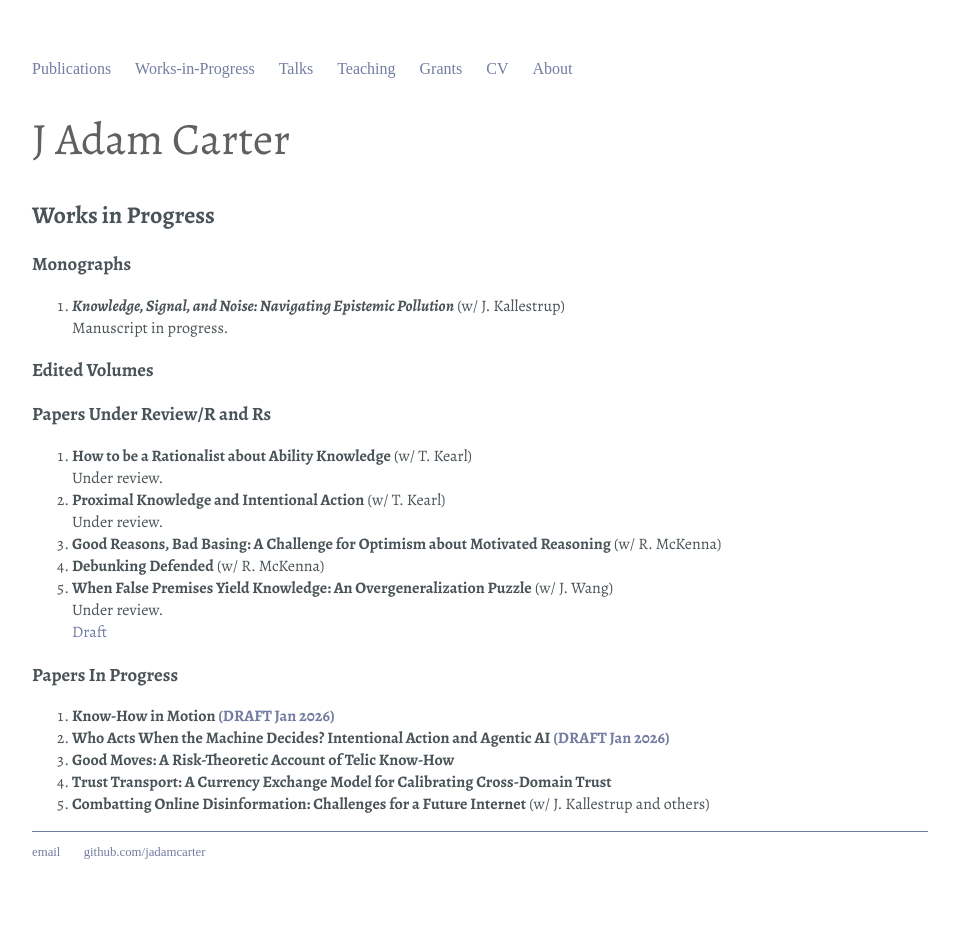
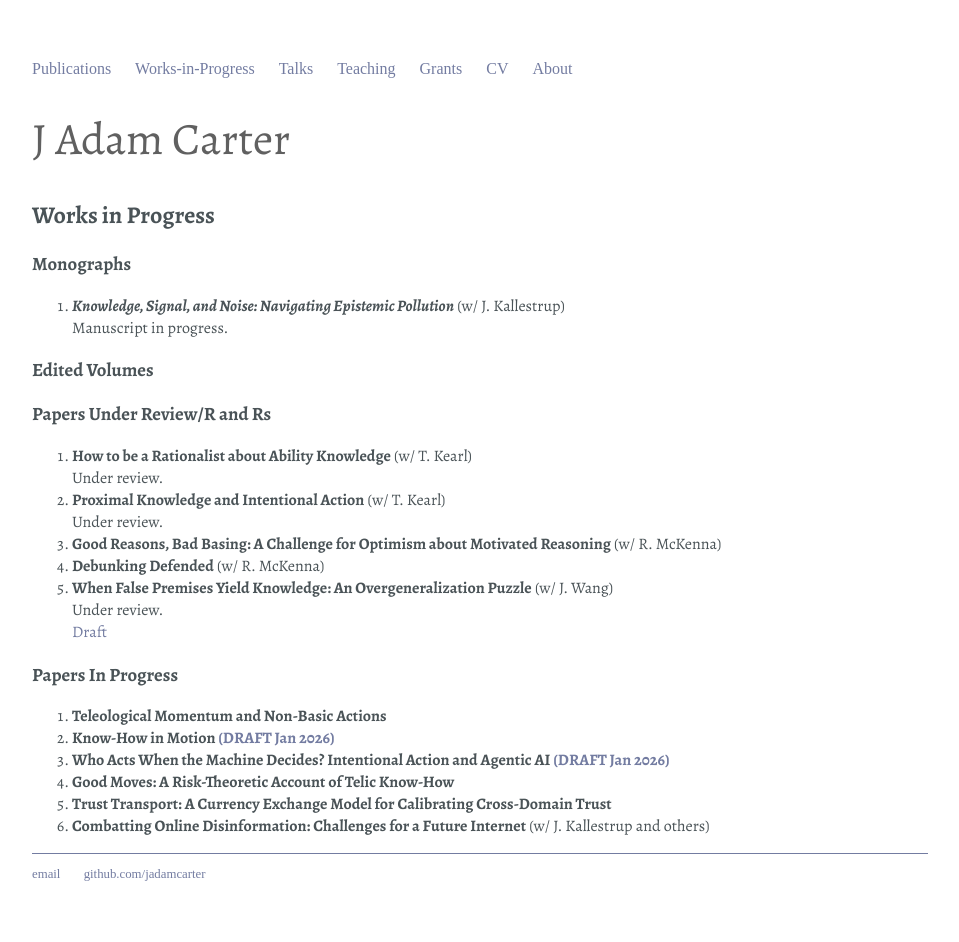
Before and after one commit to jadamcarter/jadamcarter.github.io, a Jekyll site: the page built from Works-in-Progress/index.html, in a window 1280 px wide. Shown: the whole page, without its empty margins (160-1119 px from the left). Built offline with Jekyll 4.4.1, drawn with Linux system fonts in a browser that asks for light colours; some web fonts are replaced; before the commit the page ends 920 px from its top, so only the background shows below that.

Commit message:
teleological

```diff
--- a/Works-in-Progress/index.html
+++ b/Works-in-Progress/index.html
@@ -30,6 +30,8 @@ title: J Adam Carter
 
     <h3>Papers In Progress</h3>
     <ol>
+        <li><strong>Teleological Momentum and Non-Basic Actions
+        </strong></li>
         <li><strong>Know-How in Motion <a href="https://gla-my.sharepoint.com/:b:/g/personal/adam_carter_glasgow_ac_uk/IQCp-7kgrYoWRa3EZgimoqwrAVElRscDru_6iGr_ZNSCK-g?e=0kfGx8">(DRAFT Jan 2026)</a></li>
         </strong></li>
         <li><strong>Who Acts When the Machine Decides? Intentional Action and Agentic AI <a href="https://gla-my.sharepoint.com/:b:/g/personal/adam_carter_glasgow_ac_uk/IQCTPJdzY4GpTogz7Q_DVs5IAQ7yOdspOS7Ssh2oVRPAN9k?e=nHCdLh">(DRAFT Jan 2026)</a></li>
```
